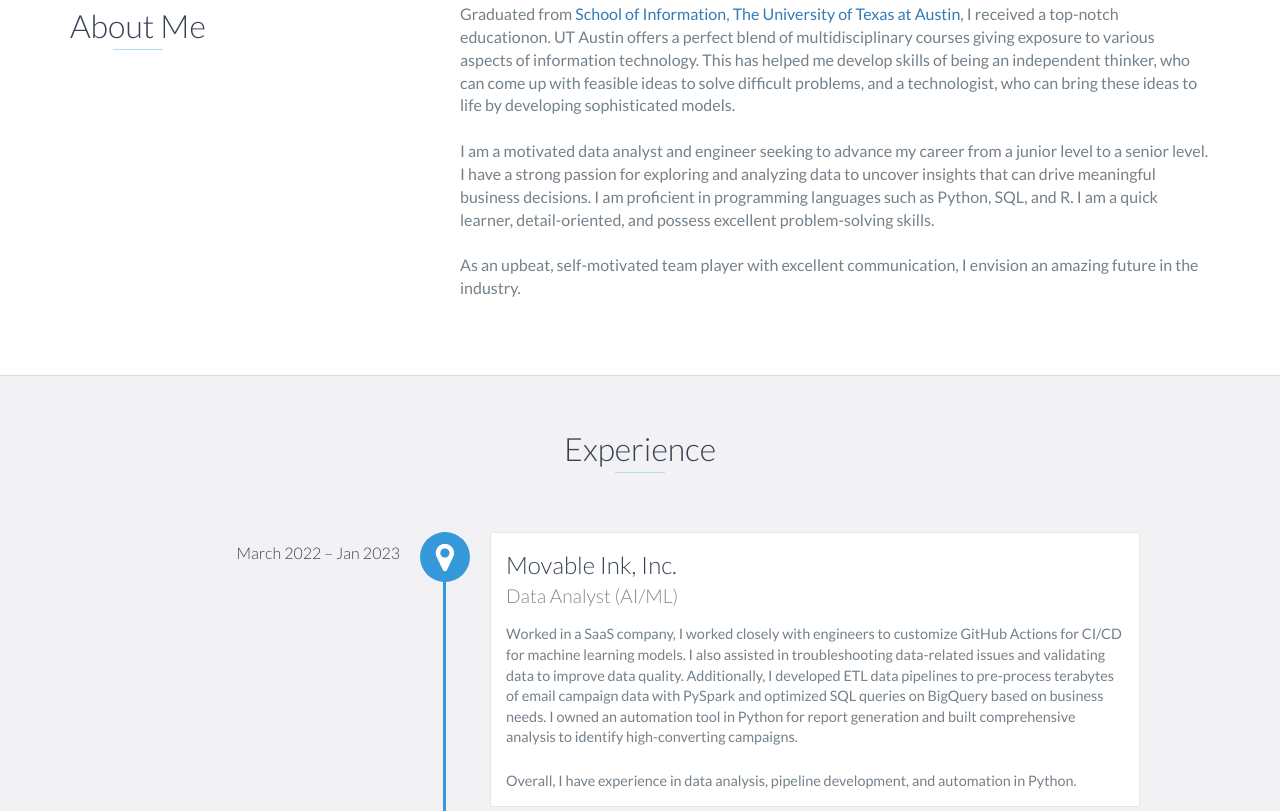
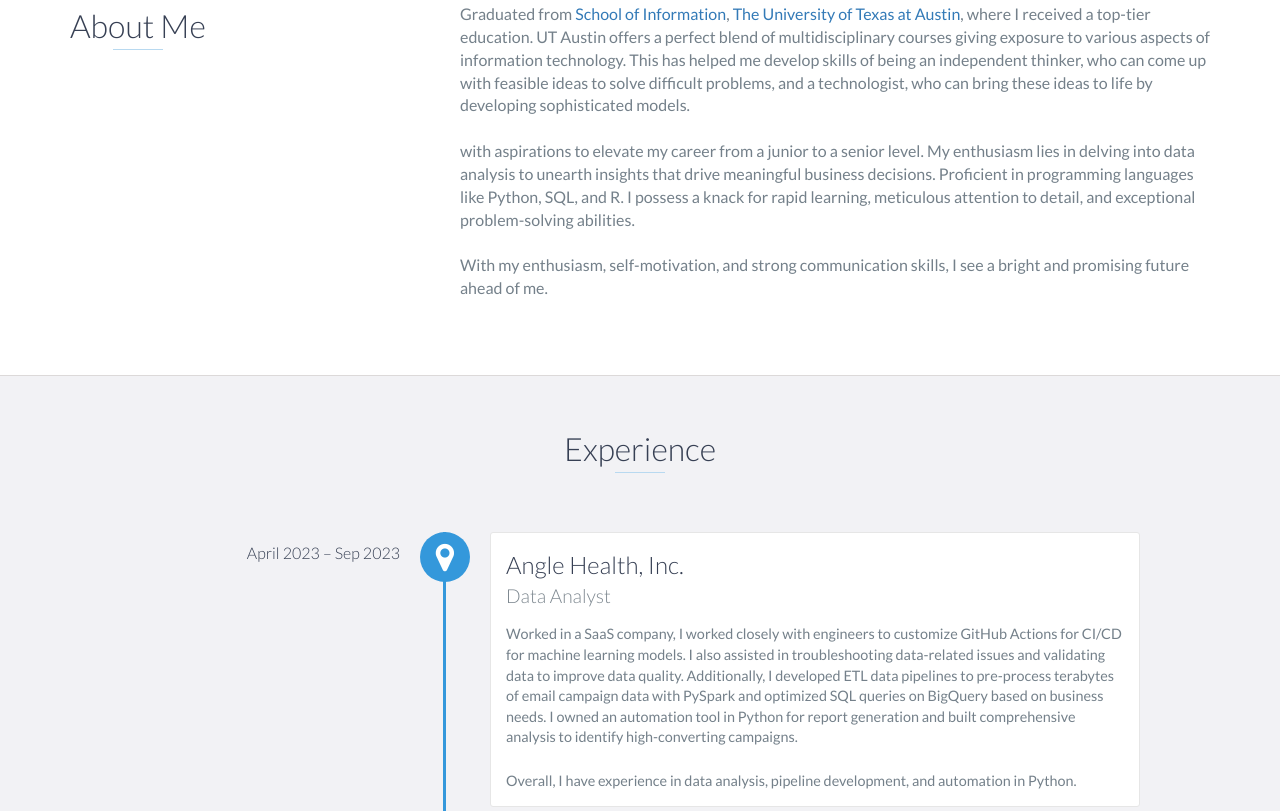
Before and after one commit to xuanw02/xuan-wang.github.io, a website: page index.html in a window 1280 px wide. Shown: the part 872-1683 px from the top of the page. Drawn offline with nearby package versions, Linux system fonts and the light colour scheme.

Commit message:
Update Content

```diff
--- a/index.html
+++ b/index.html
@@ -49,8 +49,8 @@
     <div id="lead">
         <div id="lead-content">
             <h1>Xuan Wang</h1>
-            <h2>Data Engineer | Data Analyst</h2>
-            <a href="doc/XuanWang.pdf" download="XuanWang.pdf" class="btn-rounded-white">Download Resume</a>
+            <h2>Data Engineer | Data Scientist</h2>
+            <a href="doc/Xuan Wang.pdf" download="Xuan Wang.pdf" class="btn-rounded-white">Download Resume</a>
         </div>
         <!-- End #lead-content -->
 
@@ -73,15 +73,15 @@
                 </div>
                 <div class="col-md-8">
                     <p>
-                        Graduated from <a href="https://www.ischool.utexas.edu/">School of Information</a>, <a href="https://www.utexas.edu/">The University of Texas at Austin</a>, I received a top-notch educationon. UT Austin offers a perfect blend of multidisciplinary courses giving exposure to various aspects of information technology.
+                        Graduated from <a href="https://www.ischool.utexas.edu/">School of Information</a>, <a href="https://www.utexas.edu/">The University of Texas at Austin</a>, where I received a top-tier education. UT Austin offers a perfect blend of multidisciplinary courses giving exposure to various aspects of information technology.
                         This has helped me develop skills of being an independent thinker, who can come up with feasible ideas to solve difficult problems, and a technologist, who can bring these ideas to life by developing sophisticated models.</p>
                     <br />
                     <p>
-                        I am a motivated data analyst and engineer seeking to advance my career from a junior level to a senior level. I have a strong passion for exploring and analyzing data to uncover insights that can drive meaningful business decisions. I am proficient in programming languages such as Python, SQL, and R.
-                        I am a quick learner, detail-oriented, and possess excellent problem-solving skills.</p>
+                        with aspirations to elevate my career from a junior to a senior level. My enthusiasm lies in delving into data analysis to unearth insights that drive meaningful business decisions. Proficient in programming languages like Python, SQL, and R.
+                        I possess a knack for rapid learning, meticulous attention to detail, and exceptional problem-solving abilities.</p>
                     <br />
                     <p>
-                        As an upbeat, self-motivated team player with excellent communication, I envision an amazing future in the industry.
+                        With my enthusiasm, self-motivation, and strong communication skills, I see a bright and promising future ahead of me.
                     </p>
                 </div>
             </div>
@@ -92,6 +92,21 @@
     <div id="experience" class="background-alt">
         <h2 class="heading">Experience</h2>
         <div id="experience-timeline">
+
+            <div data-date="April 2023 – Sep 2023">
+                <h3>Angle Health, Inc.</h3>
+                <h4>Data Analyst</h4>
+                <p>
+                    Worked in a SaaS company, I worked closely with engineers to customize GitHub Actions for CI/CD for machine learning models.
+                    I also assisted in troubleshooting data-related issues and validating data to improve data quality.
+                    Additionally, I developed ETL data pipelines to pre-process terabytes of email campaign data with PySpark and optimized SQL queries on BigQuery based on business needs.
+                    I owned an automation tool in Python for report generation and built comprehensive analysis to identify high-converting campaigns.</p>
+                <br />
+                <p>
+                    Overall, I have experience in data analysis, pipeline development, and automation in Python.</p>
+                </p>
+            </div>
+
             <div data-date="March 2022 – Jan 2023">
                 <h3>Movable Ink, Inc.</h3>
                 <h4>Data Analyst (AI/ML)</h4>
```
Also changed, not shown: 4 other files.
